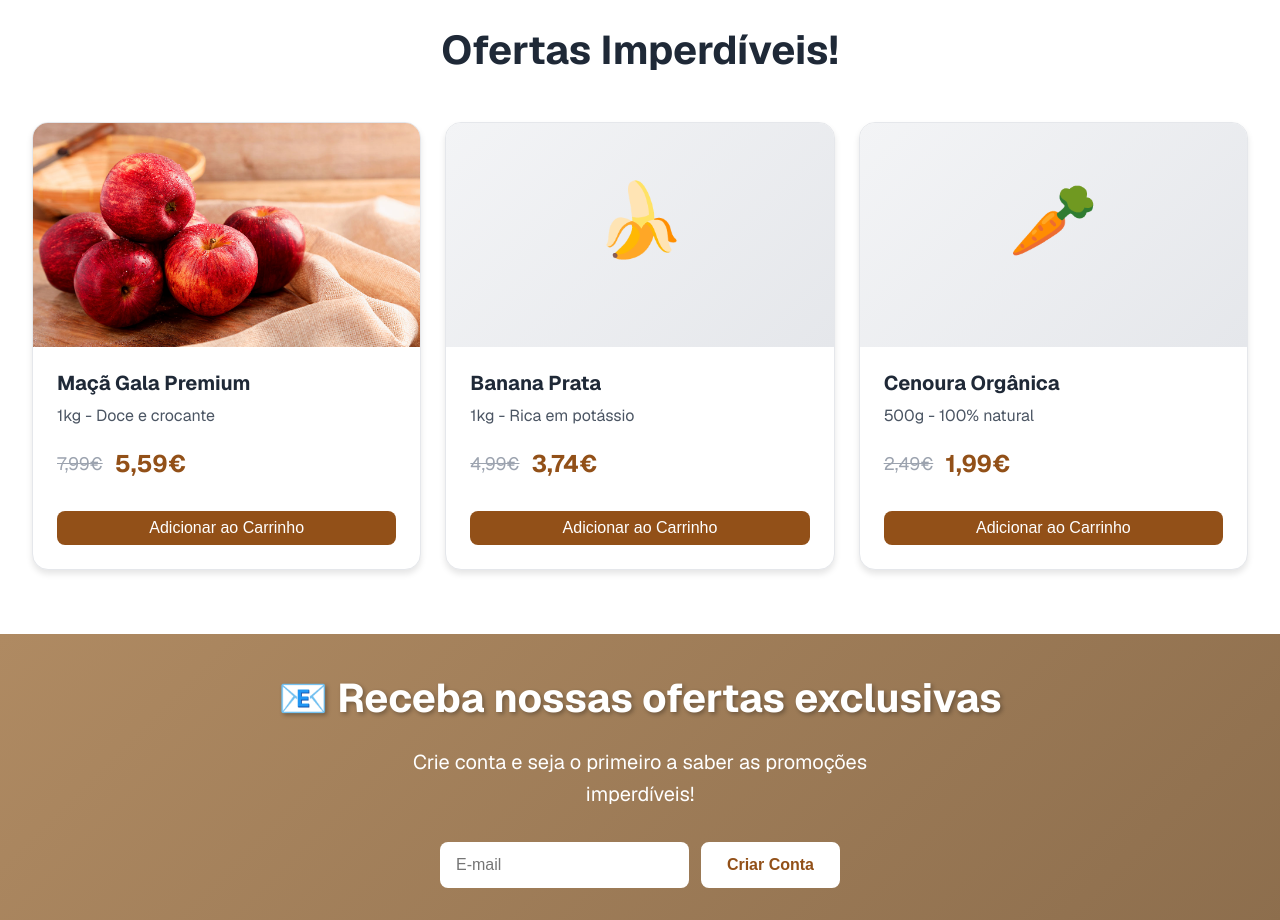
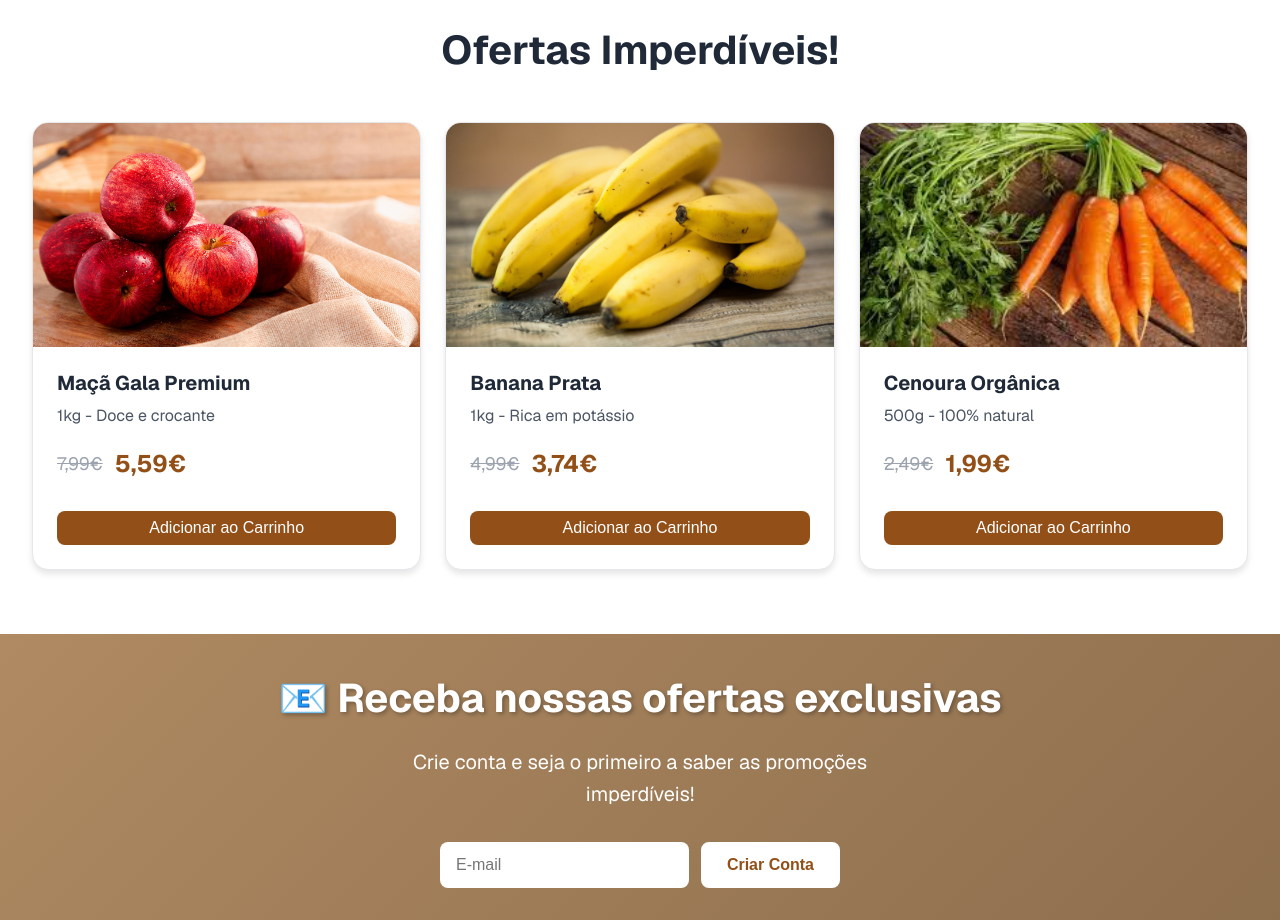
Before and after one commit to francisco-pinho/O-Lages, a Next.js app: page / in a window 1280 px wide. Shown: the part 1100-2020 px from the top of the page. Built offline with nearby package versions, Linux system fonts and the light colour scheme.

Commit message:
Add smooth scroll functionality to "Começar a Comprar" button and update section ID for categories

```diff
--- a/src/app/page.tsx
+++ b/src/app/page.tsx
@@ -1,3 +1,4 @@
+"use client";
 import Header from '@/components/Header';
 import Image from 'next/image';
 
@@ -17,7 +18,13 @@ export default function Home() {
           <p className="hero-subtitle animate-slide-up">
             Os melhores produtos com os melhores preços!
           </p>
-          <button className="btn btn-primary">
+          <button
+            className="btn btn-primary"
+            onClick={() => {
+              const section = document.getElementById('categorias-destaque');
+              if (section) section.scrollIntoView({ behavior: 'smooth' });
+            }}
+          >
             Começar a Comprar 🛒
           </button>
         </div>
@@ -25,7 +32,7 @@ export default function Home() {
         </section>
 
         {/* Categorias em Destaque */}
-        <section className="section-padding" style={{ backgroundColor: 'var(--gray-50)' }}>
+  <section id="categorias-destaque" className="section-padding" style={{ backgroundColor: 'var(--gray-50)' }}>
           <div className="container-custom">
         <h2 style={{ textAlign: 'center', marginBottom: '3rem', color: 'var(--gray-800)' }}>
           Categorias em Destaque
@@ -126,9 +133,13 @@ export default function Home() {
           {/* Oferta 2 */}
           <div className="card-product">
             <div className="product-image">
-          <div className="card-image">
-            <span style={{ fontSize: '4.5rem' }}>🍌</span>
-          </div>
+              <Image
+                src="/banana.avif"
+                alt="Banana Prata"
+                fill
+                style={{ objectFit: 'cover' }}
+                sizes="(max-width: 768px) 100vw, 300px"
+              />
             </div>
             <div className="card-content">
           <h3 className="card-title">Banana Prata</h3>
@@ -146,9 +157,13 @@ export default function Home() {
           {/* Oferta 3 */}
           <div className="card-product">
             <div className="product-image">
-          <div className="card-image">
-            <span style={{ fontSize: '4.5rem' }}>🥕</span>
-          </div>
+              <Image
+                src="/cenoura.jpeg"
+                alt="Cenoura Orgânica"
+                fill
+                style={{ objectFit: 'cover' }}
+                sizes="(max-width: 768px) 100vw, 300px"
+              />
             </div>
             <div className="card-content">
           <h3 className="card-title">Cenoura Orgânica</h3>
```
